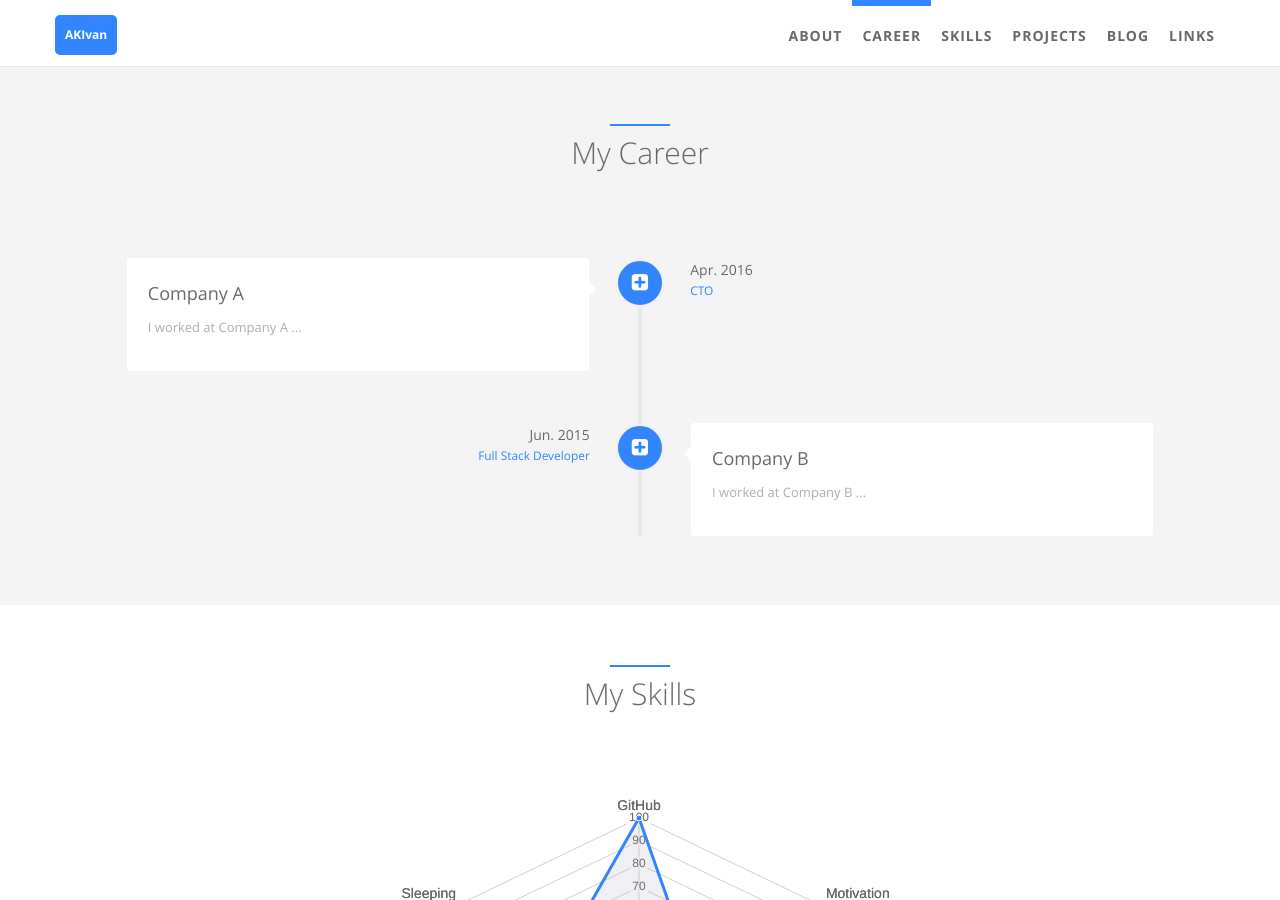
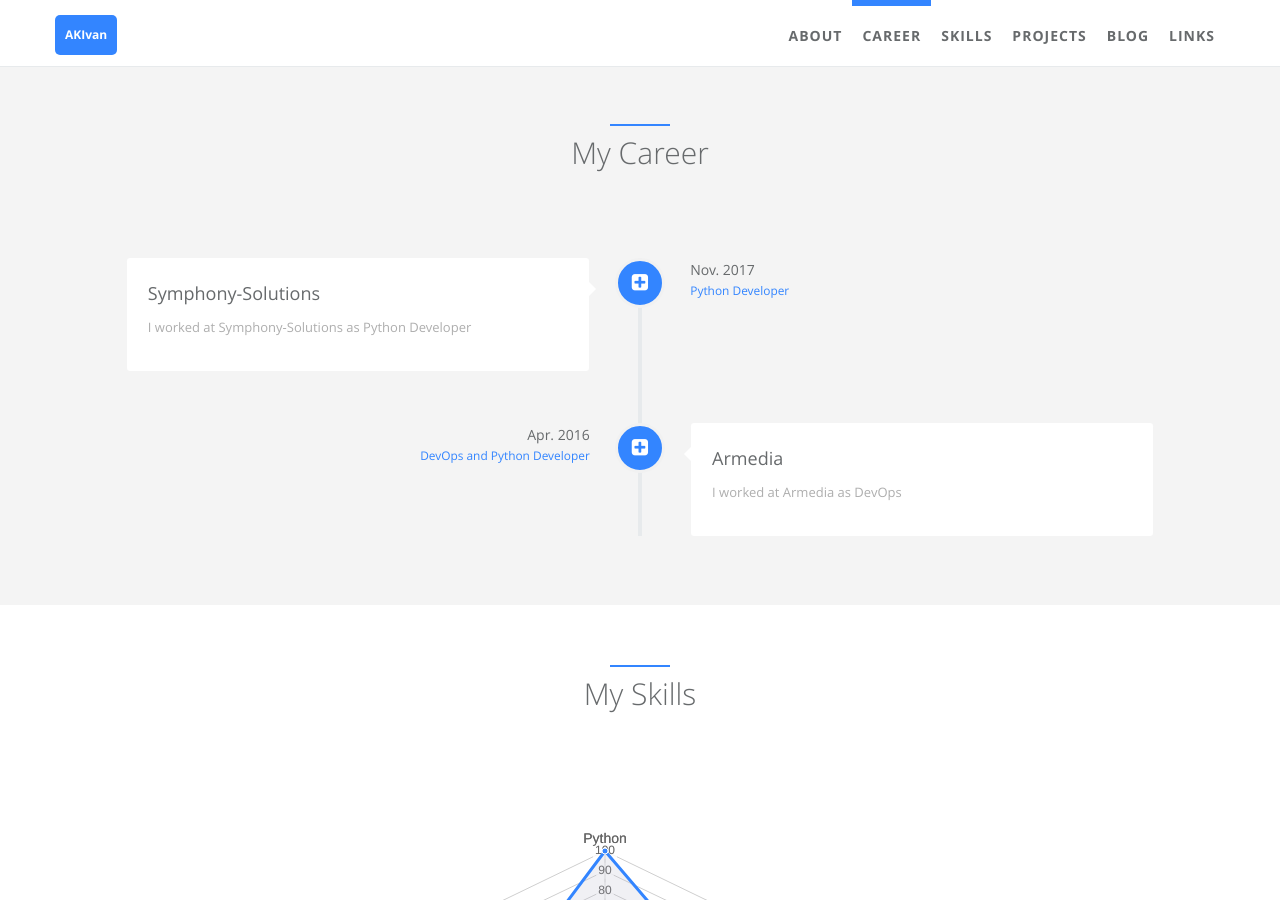
Before and after one commit to AKIvan/akivan.github.io, a Jekyll site: the page built from index.html, in a window 1280 px wide and 900 px high, scrolled down 818 px. Built offline with Jekyll 4.4.1, drawn with Linux system fonts in a browser that asks for light colours.

Commit message:
Change info

```diff
--- a/_data/index/careers.yml
+++ b/_data/index/careers.yml
@@ -1,29 +1,29 @@
 # careers section data
 # if you don't have language feature(language.yml is empty), ignore "i18n" items
 - name:
-    detail: Company A
+    detail: Symphony-Solutions
     i18n: company_a
   desc:
-    detail: I worked at Company A ...
+    detail: I worked at Symphony-Solutions as Python Developer
     i18n: company_a_desc
   date:
-    detail: Apr. 2016
+    detail: Nov. 2017
     i18n: company_a_date
   job:
-    detail: CTO
+    detail: Python Developer
     i18n: company_a_job
   icon: fa-plus-square
 
 - name:
-    detail: Company B
+    detail: Armedia
     i18n: company_b
   desc:
-    detail: I worked at Company B ...
+    detail: I worked at Armedia as DevOps
     i18n: company_b_desc
   date:
-    detail: Jun. 2015
+    detail: Apr. 2016
     i18n: company_b_date
   job:
-    detail: Full Stack Developer
+    detail: DevOps and Python Developer
     i18n: company_b_job
   icon: fa-plus-square
--- a/_data/index/skills.yml
+++ b/_data/index/skills.yml
@@ -2,5 +2,5 @@
 
 label: Ability
 id : cs
-aspects: GitHub, Motivation, HTML5, ReactJS, Machine Learing, Python, Sleeping
-percentage: 100, 35, 65, 80, 70, 90, 50
+aspects: Python, AI, Machine Learning, DevOps, Cloud, Python, OpenCV
+percentage: 100, 65, 60, 85, 80, 90, 60
```
